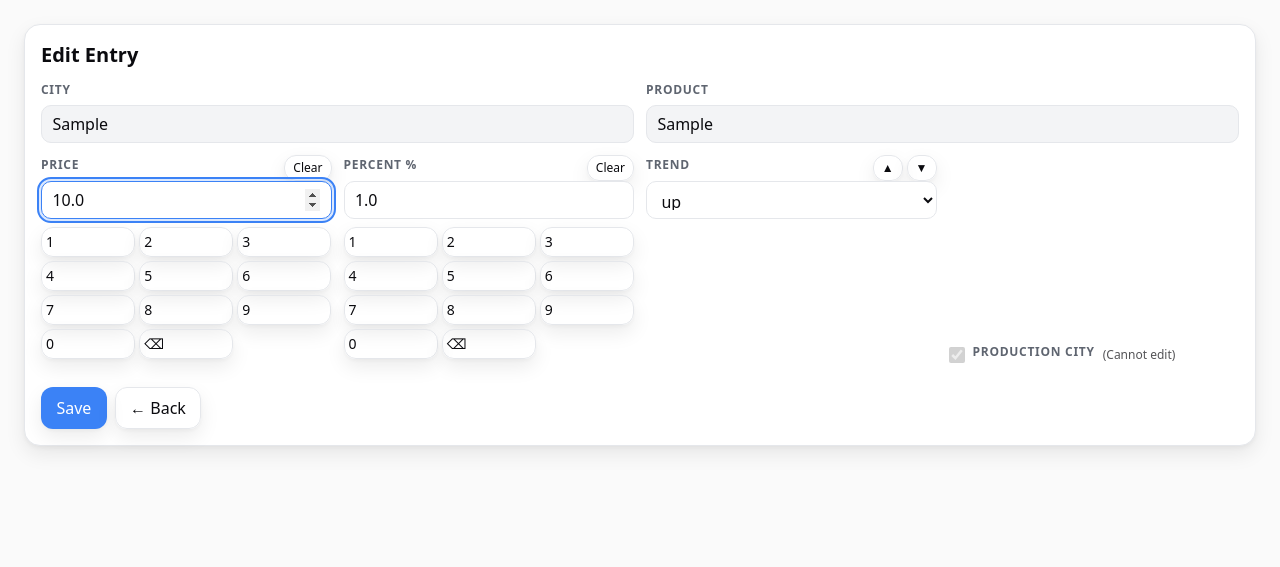
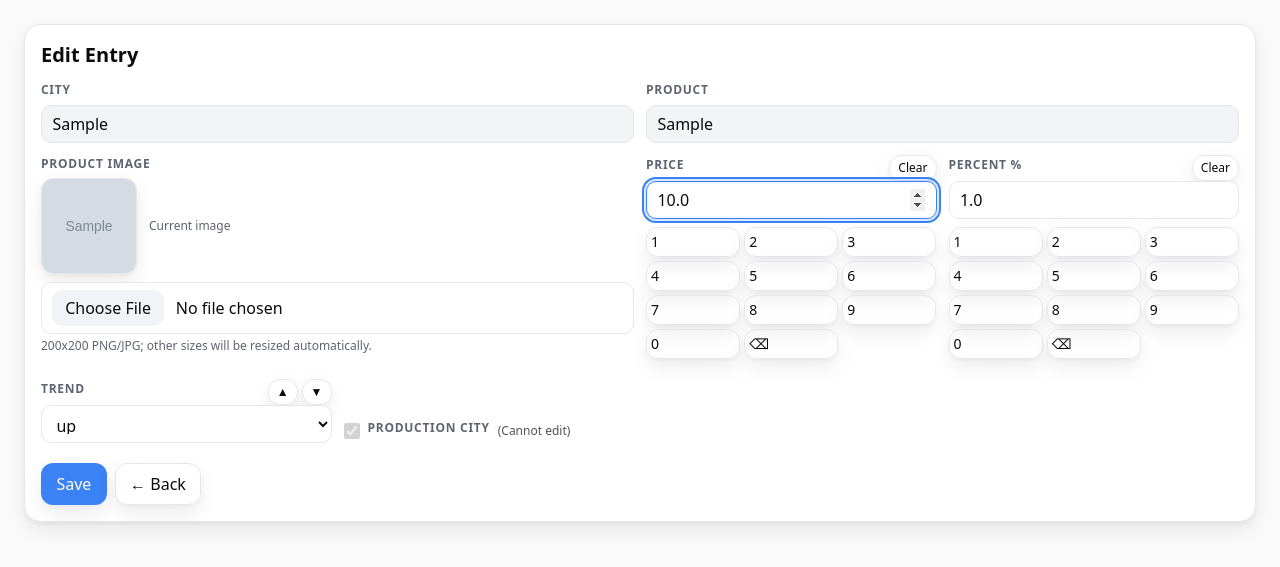
Before and after one commit to R1index/TradeResonance, a Flask app: page /entries/1/edit?lang=en in a window 1280 px wide. Shown: the part 67-634 px from the top of the page. Run offline with Flask 3, Linux system fonts and the light colour scheme; tables that the repository leaves empty hold one stand-in row (values such as "Sample post"); grey boxes marked "Sample" are stand-in pictures; some libraries are stand-ins or nearby versions.

Commit message:
Add product imagery uploads and autocomplete previews

```diff
--- a/requirements.txt
+++ b/requirements.txt
@@ -3,3 +3,4 @@ SQLAlchemy==2.0.35
 psycopg[binary]==3.2.12
 Flask-SQLAlchemy==3.1.1
 gunicorn==23.0.0
+Pillow==10.4.0
--- a/static/tw-app.css
+++ b/static/tw-app.css
@@ -197,6 +197,114 @@
 
 .table-card tbody tr {
   border-top: 1px solid var(--border);
+}
+
+/* Product media */
+.product-thumb {
+  width: 40px;
+  height: 40px;
+  border-radius: var(--radius-sm);
+  object-fit: cover;
+  background: var(--bg-soft);
+  border: 1px solid var(--border);
+  box-shadow: inset 0 0 0 1px rgba(0,0,0,0.02);
+  flex-shrink: 0;
+}
+
+.product-thumb.placeholder {
+  display: inline-flex;
+  align-items: center;
+  justify-content: center;
+  font-size: 1.1rem;
+  color: var(--muted);
+  background: var(--hover);
+}
+
+.product-preview {
+  width: 96px;
+  height: 96px;
+  border-radius: var(--radius-md);
+  object-fit: cover;
+  border: 1px solid var(--border);
+  box-shadow: var(--shadow);
+  background: var(--bg-soft);
+}
+
+.input-file {
+  width: 100%;
+  background: var(--bg-soft);
+  color: var(--fg);
+  border: 1px solid var(--border);
+  border-radius: var(--radius-sm);
+  padding: .45rem .65rem;
+  font: inherit;
+  cursor: pointer;
+}
+
+.input-file:focus {
+  outline: none;
+  border-color: var(--brand);
+  box-shadow: var(--focus-ring);
+}
+
+.input-file::file-selector-button {
+  margin-right: .75rem;
+  padding: .35rem .8rem;
+  border: none;
+  border-radius: var(--radius-sm);
+  background: var(--hover);
+  color: var(--fg);
+  font: inherit;
+  cursor: pointer;
+}
+
+.input-file::file-selector-button:hover {
+  filter: brightness(.95);
+}
+
+/* Autocomplete dropdown */
+.autocomplete-dropdown {
+  position: absolute;
+  z-index: 1000;
+  background: var(--bg-soft);
+  border: 1px solid var(--border);
+  border-radius: var(--radius-md);
+  box-shadow: var(--shadow);
+  max-height: 260px;
+  overflow-y: auto;
+}
+
+.product-suggestion {
+  display: flex;
+  align-items: center;
+  gap: .6rem;
+  padding: .5rem .75rem;
+  cursor: pointer;
+  transition: var(--transition);
+}
+
+.product-suggestion:hover,
+.product-suggestion.active {
+  background: var(--hover);
+}
+
+.product-suggestion-thumb {
+  width: 32px;
+  height: 32px;
+  border-radius: var(--radius-sm);
+  object-fit: cover;
+  border: 1px solid var(--border);
+  background: var(--bg-soft);
+  flex-shrink: 0;
+}
+
+.product-suggestion-thumb.placeholder {
+  display: inline-flex;
+  align-items: center;
+  justify-content: center;
+  font-size: 1rem;
+  color: var(--muted);
+  background: var(--hover);
 }
 
 .table-card tbody tr:hover {
--- a/static/tw-app.js
+++ b/static/tw-app.js
@@ -222,12 +222,179 @@ const ToastManager = {
   }
 };
 
+// Автодополнение товаров
+const ProductAutocomplete = {
+  init(rawSuggestions) {
+    this.suggestions = Array.isArray(rawSuggestions) ? rawSuggestions : [];
+    this.inputs = Array.from(DomUtils.$$('[data-product-autocomplete]'));
+    if (!this.inputs.length || !this.suggestions.length) return;
+
+    this.createDropdown();
+    this.bindEvents();
+  },
+
+  createDropdown() {
+    this.dropdown = DomUtils.createElement('div', 'autocomplete-dropdown hidden');
+    document.body.appendChild(this.dropdown);
+    this.activeItems = [];
+    this.activeInput = null;
+    this.activeIndex = -1;
+    this.hideTimer = null;
+
+    this.dropdown.addEventListener('mousedown', (event) => {
+      event.preventDefault();
+    });
+  },
+
+  bindEvents() {
+    this.inputs.forEach((input) => {
+      input.setAttribute('autocomplete', 'off');
+      input.addEventListener('input', () => this.onInput(input));
+      input.addEventListener('focus', () => this.onInput(input));
+      input.addEventListener('keydown', (event) => this.onKeyDown(event));
+      input.addEventListener('blur', () => this.scheduleHide());
+    });
+
+    window.addEventListener('resize', () => {
+      if (this.activeInput) this.positionDropdown(this.activeInput);
+    });
+    window.addEventListener('scroll', () => {
+      if (this.activeInput) this.positionDropdown(this.activeInput);
+    }, true);
+  },
+
+  onInput(input) {
+    if (this.hideTimer) clearTimeout(this.hideTimer);
+    const value = (input.value || '').trim().toLowerCase();
+    const items = value
+      ? this.suggestions.filter((item) => item.name.toLowerCase().includes(value)).slice(0, 8)
+      : this.suggestions.slice(0, 8);
+
+    if (!items.length) {
+      this.hide();
+      return;
+    }
+
+    this.renderList(items, input);
+  },
+
+  renderList(items, input) {
+    if (!this.dropdown) return;
+    this.dropdown.innerHTML = '';
+    this.activeItems = items;
+    this.activeInput = input;
+    this.activeIndex = -1;
+
+    items.forEach((item, index) => {
+      const option = DomUtils.createElement('div', 'product-suggestion');
+      option.dataset.index = String(index);
+
+      if (item.image) {
+        const img = document.createElement('img');
+        img.src = item.image;
+        img.alt = item.name;
+        img.className = 'product-suggestion-thumb';
+        option.appendChild(img);
+      } else {
+        const placeholder = DomUtils.createElement('div', 'product-suggestion-thumb placeholder', '📦');
+        option.appendChild(placeholder);
+      }
+
+      const label = DomUtils.createElement('span', '', item.name);
+      option.appendChild(label);
+
+      option.addEventListener('mouseenter', () => this.highlight(index));
+      option.addEventListener('mousedown', (event) => {
+        event.preventDefault();
+        this.select(index);
+      });
+
+      this.dropdown.appendChild(option);
+    });
+
+    this.positionDropdown(input);
+    this.dropdown.classList.remove('hidden');
+  },
+
+  positionDropdown(input) {
+    if (!this.dropdown) return;
+    const rect = input.getBoundingClientRect();
+    this.dropdown.style.minWidth = `${rect.width}px`;
+    this.dropdown.style.left = `${rect.left + window.scrollX}px`;
+    this.dropdown.style.top = `${rect.bottom + window.scrollY + 4}px`;
+  },
+
+  onKeyDown(event) {
+    if (!this.activeItems.length) return;
+
+    switch (event.key) {
+      case 'ArrowDown':
+        event.preventDefault();
+        this.move(1);
+        break;
+      case 'ArrowUp':
+        event.preventDefault();
+        this.move(-1);
+        break;
+      case 'Enter':
+        if (this.activeIndex >= 0) {
+          event.preventDefault();
+          this.select(this.activeIndex);
+        }
+        break;
+      case 'Escape':
+        this.hide();
+        break;
+      default:
+        break;
+    }
+  },
+
+  move(step) {
+    if (!this.activeItems.length) return;
+    const count = this.activeItems.length;
+    this.activeIndex = (this.activeIndex + step + count) % count;
+    this.highlight(this.activeIndex);
+  },
+
+  highlight(index) {
+    if (!this.dropdown) return;
+    const options = Array.from(this.dropdown.children);
+    options.forEach((option, i) => {
+      option.classList.toggle('active', i === index);
+    });
+    this.activeIndex = index;
+  },
+
+  select(index) {
+    const item = this.activeItems[index];
+    if (!item || !this.activeInput) return;
+    this.activeInput.value = item.name;
+    this.hide();
+    this.activeInput.dispatchEvent(new Event('change', { bubbles: true }));
+  },
+
+  scheduleHide() {
+    if (this.hideTimer) clearTimeout(this.hideTimer);
+    this.hideTimer = setTimeout(() => this.hide(), 150);
+  },
+
+  hide() {
+    if (!this.dropdown) return;
+    this.dropdown.classList.add('hidden');
+    this.activeItems = [];
+    this.activeInput = null;
+    this.activeIndex = -1;
+  }
+};
+
 // Инициализация приложения
 document.addEventListener('DOMContentLoaded', () => {
   ThemeManager.init();
   MobileMenu.init();
   ClockManager.init();
   ToastManager.init();
+  ProductAutocomplete.init(window.PRODUCT_SUGGESTIONS || []);
 });
 
 // Очистка при размонтировании (если нужно)
--- a/templates/base.html
+++ b/templates/base.html
@@ -98,6 +98,9 @@
       {% block content %}{% endblock %}
     </main>
 
+    <script>
+      window.PRODUCT_SUGGESTIONS = {{ (product_suggestions or []) | tojson }};
+    </script>
     <script src="{{ url_for('static', filename='tw-app.js') }}"></script>
   </body>
 </html>
--- a/templates/entry_form.html
+++ b/templates/entry_form.html
@@ -3,7 +3,7 @@
 <section class="card p-4">
   <h1 class="text-xl font-semibold mb-3">{{ title }}</h1>
 
-  <form method="post" class="grid grid-cols-1 md:grid-cols-4 gap-3" id="entryForm">
+  <form method="post" enctype="multipart/form-data" class="grid grid-cols-1 md:grid-cols-4 gap-3" id="entryForm">
     <input type="hidden" name="next" value="{{ next_url or request.referrer }}">
 
     {# скрытый _action убран — действие выбирается кнопками ниже #}
@@ -53,13 +53,25 @@
           name="product"
           class="input"
           list="productsList"
-          autocomplete="off" spellcheck="false"
+          autocomplete="off" spellcheck="false" data-product-autocomplete
           value="{{ request.form.get('product','') }}"
           required>
         <datalist id="productsList">
           {% for p in products_list %}<option value="{{ p }}">{% endfor %}
         </datalist>
       {% endif %}
+    </div>
+
+    <div class="md:col-span-2">
+      <label class="label">{{ t('product_image') }}</label>
+      {% if e and e.image_path %}
+        <div class="flex items-center gap-3 mb-2">
+          <img src="{{ url_for('static', filename=e.image_path) }}" alt="{{ e.product }}" class="product-preview">
+          <span class="text-xs text-[var(--muted)]">{{ t('current_image') }}</span>
+        </div>
+      {% endif %}
+      <input type="file" name="product_image" accept="image/*" class="input-file">
+      <p class="text-xs text-[var(--muted)] mt-1">{{ t('product_image_hint') }}</p>
     </div>
 
     <!-- Цена + Очистить + Цифровая клавиатура -->
--- a/traderesonance/models.py
+++ b/traderesonance/models.py
@@ -21,6 +21,7 @@ class Entry(db.Model):
     trend = db.Column(db.String(10), nullable=False)
     percent = db.Column(db.Float, nullable=False, default=0.0)
     is_production_city = db.Column(db.Boolean, nullable=False, default=False)
+    image_path = db.Column(db.String(255))
 
     def updated_or_created(self) -> Optional[datetime]:
         return self.updated_at or self.created_at
--- a/traderesonance/routes/core.py
+++ b/traderesonance/routes/core.py
@@ -3,8 +3,10 @@ from __future__ import annotations
 
 import csv
 import io
+import re
 from datetime import datetime
-from typing import Dict, List, Optional, Set
+from pathlib import Path
+from typing import Dict, List, Optional, Set, Tuple
 
 import sqlalchemy as sa
 from flask import (
@@ -16,6 +18,7 @@ from flask import (
     request,
     url_for,
 )
+from PIL import Image, ImageOps, UnidentifiedImageError
 from sqlalchemy import func
 
 from ..extensions import db
@@ -24,7 +27,9 @@ from ..models import Entry, EntrySnapshot, PendingEntry
 from ..services.entries import (
     approve_pending,
     cached_list,
+    cached_product_images,
     dedupe_entries,
+    invalidate_cache,
     latest_entries_subquery,
     record_snapshot,
 )
@@ -73,6 +78,24 @@ def _redirect_to_edit(
     if trend not in (None, ""):
         params["trend"] = trend
     return redirect(url_for("edit_entry", **params))
+
+
+def _product_slug(name: str) -> str:
+    base = re.sub(r"[^a-z0-9]+", "-", (name or "").lower())
+    slug = re.sub(r"-+", "-", base).strip("-")
+    return slug[:80] or "product"
+
+
+def _product_media_context(products: List[str]) -> Tuple[Dict[str, str], List[Dict[str, Optional[str]]]]:
+    product_images = cached_product_images()
+    image_urls: Dict[str, str] = {}
+    for product, rel_path in product_images.items():
+        image_urls[product] = url_for("static", filename=rel_path)
+    suggestions = [
+        {"name": product, "image": image_urls.get(product)}
+        for product in products
+    ]
+    return image_urls, suggestions
 
 
 # ---------------------------------------------------------------------------
@@ -144,6 +167,10 @@ def index():  # noqa: C901 - the view is complex but mirrored from legacy code
             "products",
             lambda: [p for (p,) in db.session.query(Entry.product).distinct().order_by(Entry.product.asc()).all()],
         )
+        product_image_urls, product_suggestions = _product_media_context(products_list)
+
+        for entry in entries:
+            entry.image_url = product_image_urls.get(entry.product)
 
         total_entries = pagination.total
         total_cities = len(cities_list)
@@ -171,6 +198,7 @@ def index():  # noqa: C901 - the view is complex but mirrored from legacy code
                 "cities": total_cities,
                 "products": total_products,
             },
+            product_suggestions=product_suggestions,
             lang=lang,
         )
 
@@ -289,6 +317,7 @@ def index():  # noqa: C901 - the view is complex but mirrored from legacy code
             "cities_latest",
             lambda: [c for (c,) in db.session.query(latest.c.city).distinct().order_by(latest.c.city.asc()).all()],
         )
+        product_image_urls, product_suggestions = _product_media_context(products_list)
 
         query = (
             db.session.query(
@@ -333,6 +362,7 @@ def index():  # noqa: C901 - the view is complex but mirrored from legacy code
                 page_numbers=[],
                 lang=lang,
                 per_page=per_page,
+                product_suggestions=product_suggestions,
             )
 
         from collections import defaultdict
@@ -413,6 +443,7 @@ def index():  # noqa: C901 - the view is complex but mirrored from legacy code
                             "sell_updated_iso": to_iso_utc(sell_dt),
                             "buy_updated_dt": buy_dt,
                             "sell_updated_dt": sell_dt,
+                            "image_url": product_image_urls.get(product),
                         }
                     )
 
@@ -503,6 +534,7 @@ def index():  # noqa: C901 - the view is complex but mirrored from legacy code
             page_numbers=page_numbers,
             lang=lang,
             per_page=per_page,
+            product_suggestions=product_suggestions,
         )
 
     return redirect(url_for("index", tab="prices", lang=lang))
@@ -518,6 +550,7 @@ def new_entry():
         "products",
         lambda: [p for (p,) in db.session.query(Entry.product).distinct().order_by(Entry.product.asc()).all()],
     )
+    _, product_suggestions = _product_media_context(products_list)
 
     if request.method == "POST":
         action = (request.form.get("_action") or "submit_request").strip()
@@ -610,6 +643,7 @@ def new_entry():
         products_list=products_list,
         pending=pending,
         next_url=request.args.get("next"),
+        product_suggestions=product_suggestions,
     )
 
 
@@ -630,6 +664,36 @@ def edit_entry(entry_id: int):
         entry.is_production_city = parse_bool(
             request.form.get("is_production_city", entry.is_production_city)
         )
+
+        image_file = request.files.get("product_image")
+        if image_file and image_file.filename:
+            upload_folder = Path(
+                current_app.config.get(
+                    "PRODUCT_IMAGE_UPLOAD_FOLDER", current_app.static_folder
+                )
+            )
+            upload_folder.mkdir(parents=True, exist_ok=True)
+            target_size = current_app.config.get("PRODUCT_IMAGE_SIZE", (200, 200))
+            image_subdir = current_app.config.get("PRODUCT_IMAGE_SUBDIR", "product-images")
+            filename = f"{_product_slug(entry.product)}.png"
+            save_path = upload_folder / filename
+            try:
+                image_file.stream.seek(0)
+                with Image.open(image_file.stream) as img:
+                    converted = img.convert("RGBA")
+                    resized = ImageOps.fit(converted, target_size, Image.LANCZOS)
+                    resized.save(save_path, format="PNG")
+            except (UnidentifiedImageError, OSError) as exc:
+                current_app.logger.warning("Image upload failed for %s: %s", entry.product, exc)
+                flash(translate("invalid_image"))
+            else:
+                relative_path = f"{image_subdir}/{filename}"
+                Entry.query.filter(func.lower(Entry.product) == func.lower(entry.product)).update(
+                    {Entry.image_path: relative_path}, synchronize_session=False
+                )
+                entry.image_path = relative_path
+                invalidate_cache("product_images")
+
         db.session.flush()
         record_snapshot(entry)
         db.session.commit()
@@ -652,6 +716,7 @@ def edit_entry(entry_id: int):
         "products",
         lambda: [p for (p,) in db.session.query(Entry.product).distinct().order_by(Entry.product.asc()).all()],
     )
+    _, product_suggestions = _product_media_context(products_list)
     next_url = safe_next(request.args.get("next")) or safe_next(request.referrer)
 
     return render_template(
@@ -662,6 +727,7 @@ def edit_entry(entry_id: int):
         products_list=products_list,
         next_url=next_url,
         overrides=overrides,
+        product_suggestions=product_suggestions,
     )
 
 
```
Also changed, not shown: templates/prices.html (+11 -2 lines), templates/routes.html (+9 -2 lines), traderesonance/__init__.py (+7 -0 lines), traderesonance/localization.py (+9 -1 lines), traderesonance/services/entries.py (+40 -5 lines).
